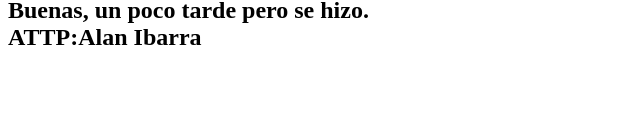
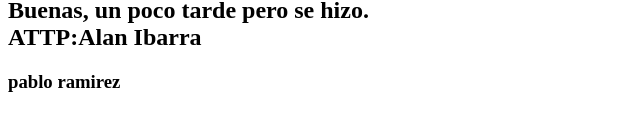
Before and after one commit to Cynthiag3/repositorio-de-contribuciones, a plain HTML site: page index.html in a window 1280 px wide. Shown: the part 240-370 px from the top of the page, without its empty margins (0-640 px from the left). Drawn offline with Linux system fonts and the light colour scheme.

Commit message:
agrege mi nombre

```diff
--- a/index.html
+++ b/index.html
@@ -16,5 +16,6 @@
   <h3>Angel Miguel Lopez Andoney</h3>
   <h2>Buenas, un poco tarde pero se hizo. <br>
       ATTP:Alan Ibarra</h2>
+      <h3>pablo ramirez</h3>
 </body>
 </html>
```
